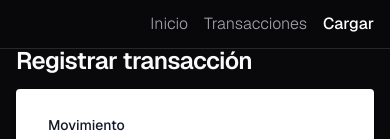
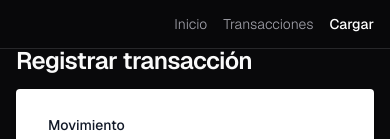
Before and after one commit to JuanDls01/transactions-tracker, a Next.js app: page /transactions/new in a window 390 px wide. Shown: the top 139 px of the page. Built offline with nearby package versions, Linux system fonts and the light colour scheme.

Commit message:
style(nav-links): changed text size of nav links

```diff
--- a/src/ui/components/nav-links/index.tsx
+++ b/src/ui/components/nav-links/index.tsx
@@ -15,7 +15,7 @@ const NavLinks = ({ links }: NavLinksPropsType) => {
         <Link
           key={l.href}
           href={l.href}
-          className={`${pathname === l.href ? 'text-white font-medium' : 'text-muted-foreground font-light'}`}
+          className={`text-sm sm:text-base ${pathname === l.href ? 'text-white font-medium' : 'text-muted-foreground font-light'}`}
         >
           {l.label}
         </Link>
```
